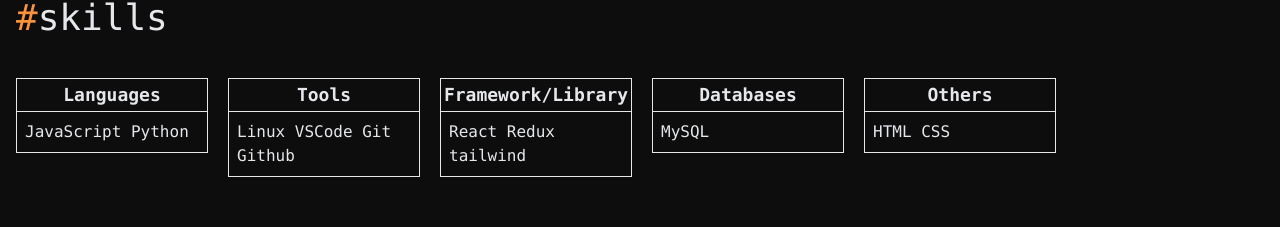
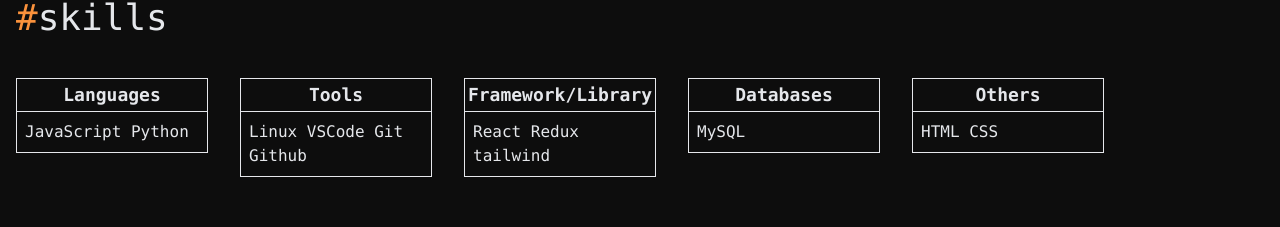
Before and after one commit to taraksh01/portfolio, a React (Vite) app: page /about in a window 1280 px wide. Shown: the part 642-869 px from the top of the page. Built offline with nearby package versions, Linux system fonts and the light colour scheme.

Commit message:
Showing skills from skills array

```diff
--- a/src/Components/About.js
+++ b/src/Components/About.js
@@ -1,4 +1,5 @@
 import Skill from "./Skill";
+import { skills } from "../skills";
 
 const About = () => {
   return (
@@ -26,28 +27,12 @@
           <h2 className="text-3xl md:text-4xl">
             <span className="text-orange-400">#</span>skills
           </h2>
-          <div className="flex flex-col justify-center items-center sm:flex-row sm:items-start sm:justify-start flex-wrap gap-5 my-10">
-            <Skill heading="Languages" fills={["JavaScript", "Python"]} />
-            <Skill
-              heading="Tools"
-              fills={["Linux", "VSCode", "Git", "Github"]}
-            />
-            <Skill
-              heading="Framework/Library"
-              fills={["React", "Redux", "tailwind"]}
-            />
-            <Skill heading="Databases" fills={["MySQL"]} />
-            <Skill heading="Others" fills={["HTML", "CSS"]} />
+          <div className="flex flex-col justify-center items-center sm:flex-row sm:items-start sm:justify-start flex-wrap gap-8 my-10">
+            {skills?.map((skill, index) => (
+              <Skill key={index} heading={skill.heading} fills={skill.fills} />
+            ))}
           </div>
         </div>
-        {/* <div className="my-10">
-          <h2 className="text-3xl md:text-4xl">
-            <span className="text-orange-400">#</span>interests
-          </h2>
-          <div className="flex my-5 lg:w-2/3 flex-wrap gap-4 md:text-lg mx-2">
-            <p className="border py-1 px-2">geopolitics</p>
-          </div>
-        </div> */}
       </div>
     </main>
   );
```
